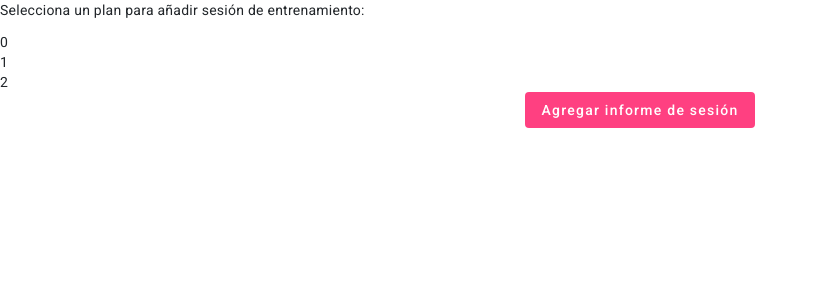
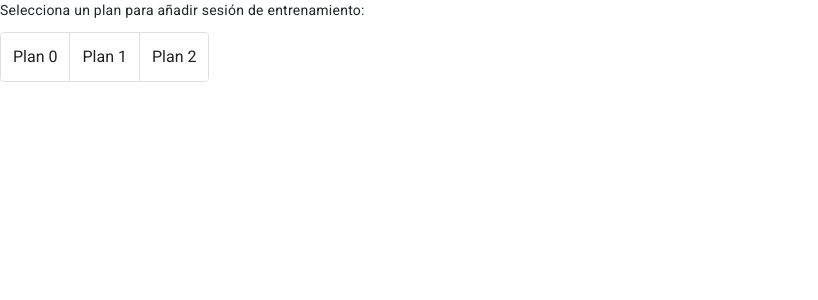
Before and after one commit to SII-Informatica-UMA/ciklum-panic-at-the-api, an Angular app in the folder microservice/frontend/: page / in a window 1280 px wide. Shown: the top 300 px of the page, without its empty margins (0-818 px from the left). Built offline with nearby package versions, Linux system fonts and the light colour scheme.

Commit message:
Actualizado selector de planes

```diff
--- a/microservice/frontend/src/app/app.component.ts
+++ b/microservice/frontend/src/app/app.component.ts
@@ -8,16 +8,16 @@ import {GestinDeInformacinDeSesionesDeLosClientesService} from '../openapi/lifef
 @Component({
     selector: 'app-root',
     standalone: true,
+    providers: [HttpClient, GestinDeInformacinDeSesionesDeLosClientesService],
+    templateUrl: './app.component.html',
+    styleUrl: './app.component.css',
     imports: [
         HttpClientModule,
         RouterOutlet,
         HomeComponent,
-    RouterLink
-  ],
-  providers:
-  [HttpClient, GestinDeInformacinDeSesionesDeLosClientesService],
-  templateUrl: './app.component.html',
-  styleUrl: './app.component.css'
+        RouterLink,
+
+    ]
 })
 export class AppComponent implements OnInit {
   title = 'Ciklum';
--- a/microservice/frontend/src/app/app.config.ts
+++ b/microservice/frontend/src/app/app.config.ts
@@ -6,5 +6,5 @@ import { provideClientHydration } from '@angular/platform-browser';
 import { provideAnimationsAsync } from '@angular/platform-browser/animations/async';
 
 export const appConfig: ApplicationConfig = {
-  providers: [provideRouter(routes), provideClientHydration(), provideAnimationsAsync()]
+  providers: [provideRouter(routes), provideClientHydration(), provideAnimationsAsync(), provideAnimationsAsync()]
 };
--- a/microservice/frontend/src/app/formulario-sesion/formulario-sesion.component.html
+++ b/microservice/frontend/src/app/formulario-sesion/formulario-sesion.component.html
@@ -1,6 +1,7 @@
 <form class="tabla-form-sesion" [formGroup]="workoutForm" (ngSubmit)="onSubmit()">
   <div class="modal-header">
     <h2>Datos de la sesión</h2>
+    <h2>TEMPORARY TEMPORARY DELETE THIS Plan id: {{planId}}</h2>
   </div>
 
   <mat-form-field class="ancho-tabla" appearance="fill">
--- a/microservice/frontend/src/app/formulario-sesion/formulario-sesion.component.ts
+++ b/microservice/frontend/src/app/formulario-sesion/formulario-sesion.component.ts
@@ -23,6 +23,7 @@ export class FormularioSesionComponent {  //Reactive form
   private currentDate : string | null = '';
   private currentTime : string | null = '';
   private cTimePlusHour : string | null = '';
+  planId: number | undefined;
   /*************************************************************************************/
 
   workoutForm : FormGroup;
@@ -89,7 +90,6 @@ export class FormularioSesionComponent {  //Reactive form
   }
 
   ngOnInit() {
-
   }
 
   convertirFormASesion(): SesionNuevaDTO{
@@ -146,4 +146,5 @@ export class FormularioSesionComponent {  //Reactive form
   closeForm(): void {
     this.modal.dismiss(this);
   }
+
 }
--- a/microservice/frontend/src/app/pages/home/home.component.html
+++ b/microservice/frontend/src/app/pages/home/home.component.html
@@ -1,9 +1,10 @@
 <div routerLink="['/home']">
     <p>Selecciona un plan para añadir sesión de entrenamiento:</p>
-    <div *ngFor="let plan of planList">
-        {{plan.id}}
-    </div>
-    <div class="d-flex justify-content-center">
+    <mat-button-toggle-group #toggleBtn="matButtonToggleGroup">
+            <mat-button-toggle *ngFor="let plan of planList" value="Toggle Button 1" type="button" (click)="this.pressedButton(plan.id)">Plan {{plan.id}}</mat-button-toggle>
+    </mat-button-toggle-group>
+
+    <div *ngIf="showButton" class="d-flex justify-content-center">
         <button type="button" mat-flat-button color="accent" (click)="addForm()">Agregar informe de sesión</button>
     </div>
 </div>
--- a/microservice/frontend/src/app/pages/home/home.component.ts
+++ b/microservice/frontend/src/app/pages/home/home.component.ts
@@ -6,6 +6,7 @@ import { GestinDeEntrenamientosService, PlanDTO } from '../../../openapi/lifefit
 import {GestinDeInformacinDeSesionesDeLosClientesService} from '../../../openapi/lifefitAPI/api/gestinDeInformacinDeSesionesDeLosClientes.service';
 import { CommonModule } from '@angular/common';
 import {MatButtonModule} from '@angular/material/button';
+import {MatButtonToggleModule} from '@angular/material/button-toggle';
 
 @Component({
   selector: 'app-home',
@@ -15,6 +16,7 @@ import {MatButtonModule} from '@angular/material/button';
     FormularioSesionComponent,
     NgbModule,
     MatButtonModule,
+    MatButtonToggleModule,
   ],
   providers: [
     GestinDeEntrenamientosService
@@ -24,19 +26,22 @@ import {MatButtonModule} from '@angular/material/button';
 })
 export class HomeComponent {
   planList : PlanDTO[] = [];
+  #showButton : boolean;
+  private selectedPlanId : undefined| number;
 
 
   constructor(private modalService: NgbModal, private planService: GestinDeEntrenamientosService
     , private servicioSesiones: GestinDeInformacinDeSesionesDeLosClientesService) {
-
+    this.#showButton = false;
   }
 
   public open(modal: any): void {
-    this.modalService.open(modal);
+    const modalRef = this.modalService.open(modal);
   }
 
   addForm(): void{
-    this.modalService.open(FormularioSesionComponent);
+    const modalRef = this.modalService.open(FormularioSesionComponent);
+    modalRef.componentInstance.planId = this.selectedPlanId;
   }
 
   ngOnInit() {
@@ -61,4 +66,17 @@ export class HomeComponent {
       id: 2};
     this.planList.push(plan);
   }
+
+  set showButton(doShow: boolean){
+    this.#showButton = doShow;
+  }
+
+  get showButton(){
+    return this.#showButton;
+  }
+
+  pressedButton(id : undefined | number){
+    this.#showButton = true;
+    this.selectedPlanId = id;
+  }
 }
--- a/microservice/frontend/src/styles.css
+++ b/microservice/frontend/src/styles.css
@@ -2,3 +2,6 @@
 
 html, body { height: 100%; }
 body { margin: 0; font-family: Roboto, "Helvetica Neue", sans-serif; }
+
+html, body { height: 100%; }
+body { margin: 0; font-family: Roboto, "Helvetica Neue", sans-serif; }
```
Also changed, not shown: microservice/frontend/package.json (line endings or trailing spaces). Lines whose indentation alone changed are shown as unchanged.
